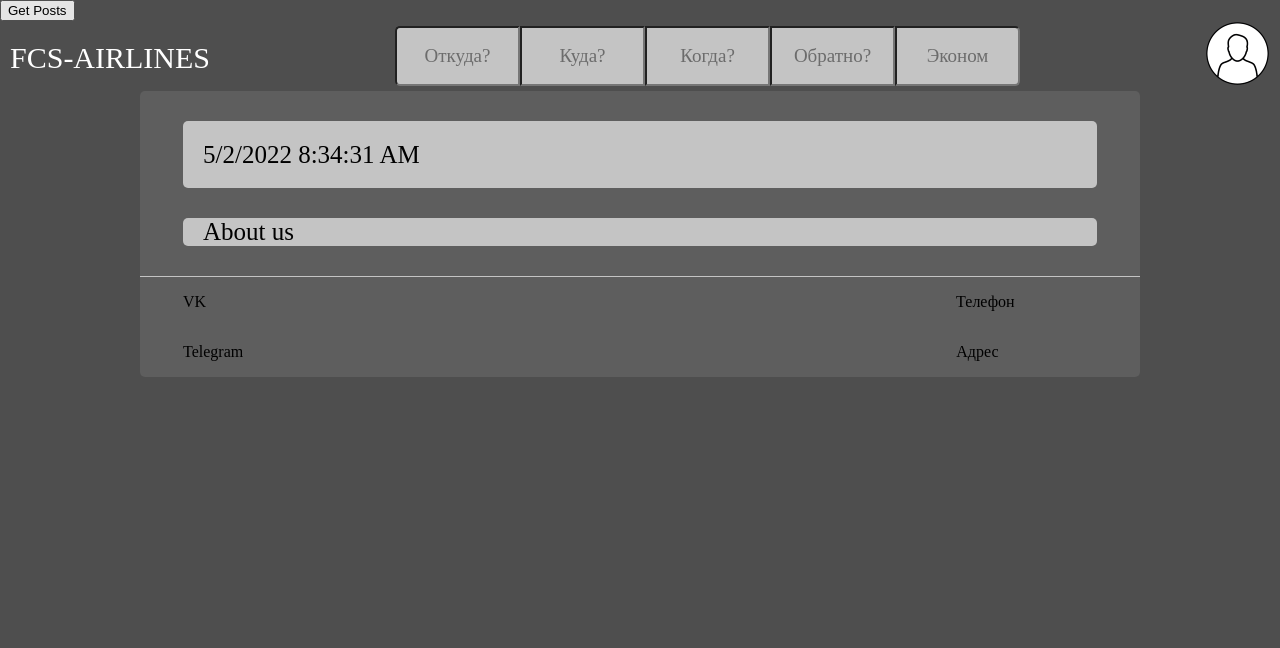
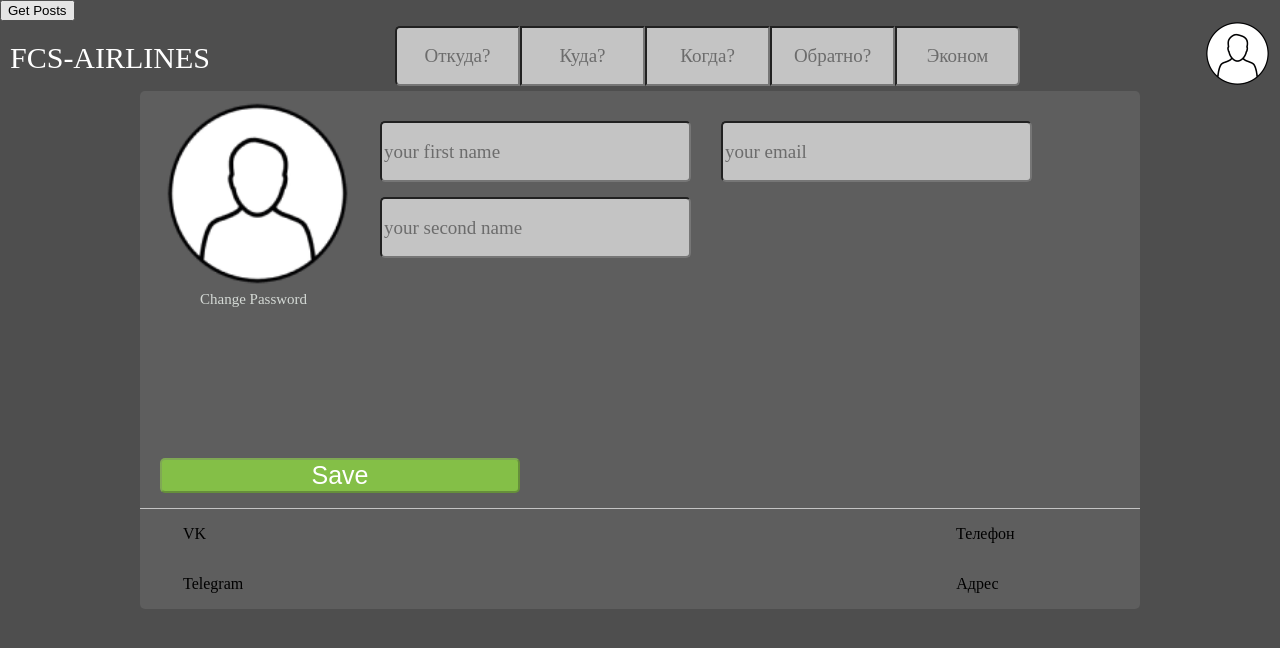
Before and after one commit to vsu-2/fcs-air-web, a React (Create React App) app: page /profile/1 in a window 1280 px wide. Shown: the top 648 px of the page. Built offline with nearby package versions, Linux system fonts and the light colour scheme.

Commit message:
add profile

```diff
--- a/package.json
+++ b/package.json
@@ -10,7 +10,8 @@
     "react": "^18.1.0",
     "react-bootstrap": "^2.4.0",
     "react-dom": "^18.1.0",
-    "react-scripts": "5.0.1",
+    "react-router-dom": "^6.3.0",
+    "react-scripts": "^2.1.3",
     "web-vitals": "^2.1.4"
   },
   "scripts": {
--- a/src/module/App.jsx
+++ b/src/module/App.jsx
@@ -1,5 +1,4 @@
 import React, {useState} from 'react';
-import FindPage from "./top/FindPage/FindPage";
 import Top from "./top/Top/Top";
 import MainPage from "./body/MainPage";
 import Botom from "./botom/Botom";
@@ -9,6 +8,13 @@ import ForgotForm from "./modal/forms/ForgotForm";
 import LoginForm from "./modal/forms/LoginForm";
 import {Button} from "react-bootstrap";
 import axios from "axios";
+import {
+    BrowserRouter,
+    Routes,
+    Route, Link,
+} from "react-router-dom";
+import Profile from "./body/Profile";
+import PasswordChangeModal from "./modal/forms/PasswordChangeModal";
 
 
 function App() {
@@ -16,6 +22,7 @@ function App() {
     const [visibleModalRegister, setVisibleModalRegister] = useState(false)
     const [visibleModalForgot, setVisibleModalForgot] = useState(false)
     const [visibleModalLogin, setVisibleModalLogin] = useState(false)
+    const [visibleChangePassword, setVisibleChangePassword] = useState(false)
 
     async function get() {
         const res = await axios.get('https://jsonplaceholder.typicode.com/posts')
@@ -24,9 +31,13 @@ function App() {
 
     return (
         <div>
+            <BrowserRouter>
                 <Button onClick={() => get()}>Get Posts</Button>
                 <Top clickRegister={setVisibleModalRegister} clickLogin={setVisibleModalLogin}></Top>
-            <MainPage></MainPage>
+                <Routes>
+                    <Route path={'/'} element={<MainPage></MainPage>}></Route>
+                    <Route path={'/profile/:id'} element={<Profile setChangePasswordVisible={setVisibleChangePassword}></Profile>}></Route>
+                </Routes>
                 <Botom></Botom>
                 <Modal visible={visibleModalRegister} setVisible={setVisibleModalRegister}>
                     <RegisterForm></RegisterForm>
@@ -35,8 +46,13 @@ function App() {
                     <ForgotForm></ForgotForm>
                 </Modal>
                 <Modal visible={visibleModalLogin} setVisible={setVisibleModalLogin}>
-                <LoginForm setVisibleForgotForm={setVisibleModalForgot} setVisibleLoginForm={setVisibleModalLogin}></LoginForm>
+                    <LoginForm setVisibleForgotForm={setVisibleModalForgot}
+                               setVisibleLoginForm={setVisibleModalLogin}></LoginForm>
                 </Modal>
+                <Modal visible={visibleChangePassword} setVisible={setVisibleChangePassword}>
+                    <PasswordChangeModal></PasswordChangeModal>
+                </Modal>
+            </BrowserRouter>
         </div>
     );
 }
--- a/src/module/body/MainPage.jsx
+++ b/src/module/body/MainPage.jsx
@@ -1,10 +1,10 @@
 import React from 'react';
-import cssBody from './MainPage.module.css'
+import cssBody from './Page.module.css'
 import Time from "../time/Time";
 
 const MainPage = () => {
     return (
-        <div className={cssBody.mainPage}>
+        <div className={cssBody.page}>
             <Time></Time>
             <div className={cssBody.aboutDiv}>
                 <p className={cssBody.about}>About us</p>
--- a/src/module/body/MainPage.module.css
+++ b/src/module/body/Page.module.css
@@ -1,4 +1,4 @@
-.mainPage{
+.page{
     background-color: #5E5E5E;
     min-width: 1000px;
     max-width: 1000px;
--- /dev/null
+++ b/src/module/body/Profile.jsx
@@ -0,0 +1,46 @@
+import React, {useState} from 'react';
+import cssPage from './Page.module.css'
+import cssProfile from './Profile.module.css'
+import {useParams} from "react-router-dom";
+
+const Profile = ({setChangePasswordVisible}) => {
+    const {id} = useParams()
+    const [disabledBtn, setDisabled] = useState(true)
+
+    function test() {
+        console.log(id)
+    }
+
+    return (
+        <div className={cssPage.page} onLoad={() => test()}>
+            <div className={cssProfile.divContent}>
+                <div className={cssProfile.divImage}>
+                    <img className={cssProfile.image} src="/images/peofile.png"/>
+                </div>
+                <div>
+                    <div className={cssProfile.divInput}>
+                        <input placeholder={'your first name'}
+                               className={cssProfile.input}
+                               onChange={() => setDisabled(false)}/>
+                        <input placeholder={'your second name'}
+                               className={cssProfile.input}
+                               onChange={() => setDisabled(false)}/>
+                    </div>
+                    <div className={cssProfile.divInput}>
+                        <input placeholder={'your email'}
+                               className={cssProfile.input}
+                               onChange={() => setDisabled(false)}/>
+                    </div>
+                </div>
+            </div>
+            <div onClick={() => setChangePasswordVisible(true)}>
+                <p className={cssProfile.change}>Change Password</p>
+            </div>
+            <div>
+                <button disabled={disabledBtn} type={'submit'} className={cssProfile.button}>Save</button>
+            </div>
+        </div>
+    );
+};
+
+export default Profile;
--- /dev/null
+++ b/src/module/body/Profile.module.css
@@ -0,0 +1,50 @@
+.image {
+    width: 185px;
+    height: 185px;
+    margin-left: 25px;
+    margin-top: 10px;
+}
+
+.divImage{
+    float: left;
+}
+
+.change{
+    color: #D4D9D5;
+    font-size: 15px;
+    font-family: Asul, serif;
+    margin: 0 0 0 60px;
+}
+
+.divInput{
+    margin-top: 30px;
+    margin-left: 30px;
+    float: left;
+}
+
+.divContent{
+    height: 200px;
+}
+
+.input{
+    width: 303px;
+    height: 55px;
+    background: #c4c4c4;
+    color: black;
+    font-size: 19px;
+    font-family: Asul, serif;
+    border-radius: 5px;
+    display: flex;
+    outline: none;
+    margin: auto auto 15px;
+}
+
+.button{
+    border-radius: 5px;
+    width: 360px;
+    background: #84BF47;
+    text-align: center;
+    font-size: 25px;
+    color: white;
+    margin: 150px auto 15px 20px;
+}
--- /dev/null
+++ b/src/module/modal/forms/PasswordChangeModal.jsx
@@ -0,0 +1,13 @@
+import React from 'react';
+import cssForm from "./Form.module.css";
+
+const PasswordChangeModal = () => {
+    return (
+        <div>
+            <input className={cssForm.fromInput} placeholder={"new password"}/>
+            <button className={cssForm.fromButton} type={"submit"}>Accept</button>
+        </div>
+    );
+};
+
+export default PasswordChangeModal;
```
Also changed, not shown: 1 other file (tests, documents, lock files or other folders). Lines whose indentation alone changed are shown as unchanged.
